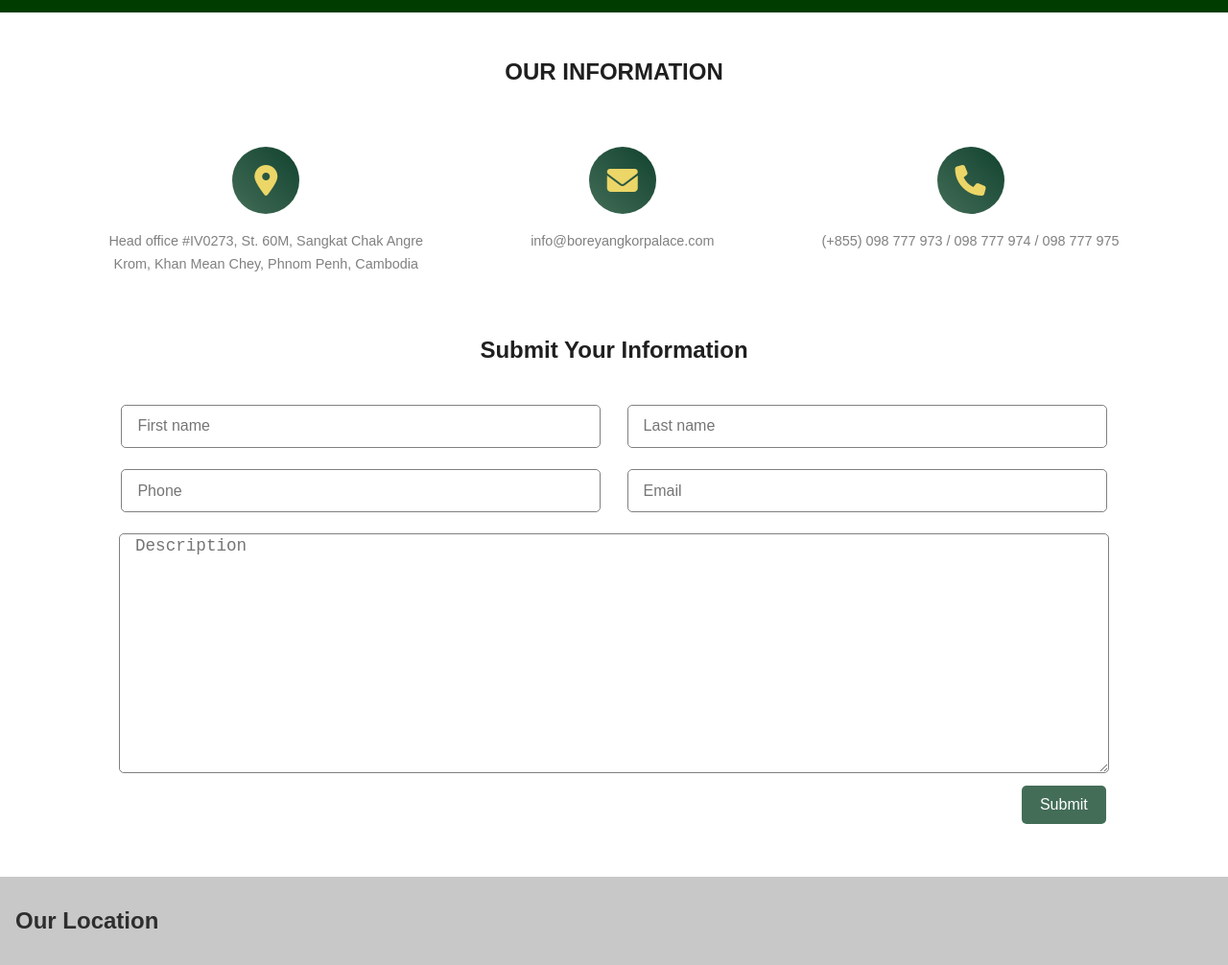
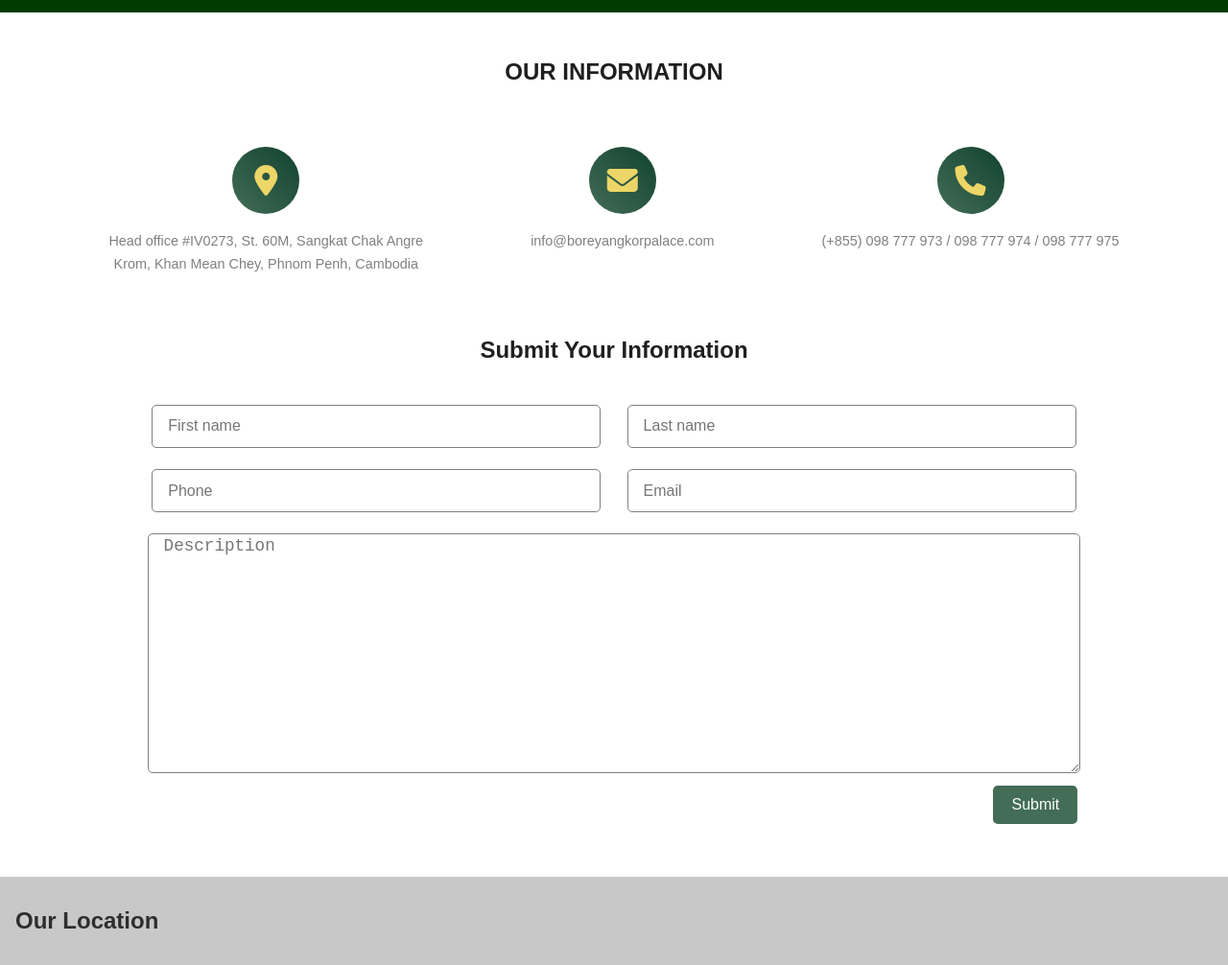
Before and after one commit to Chanheng-Ngen/Borey-Sell-Front-end.web, a plain HTML site: page contact.html in a window 1280 px wide. Shown: the part 76-1082 px from the top of the page at 96% size. Drawn offline with Linux system fonts and the light colour scheme; grey boxes are pictures that could not be loaded.

Commit message:
HTML-CSS-COMPLETED

```diff
--- a/style/style.css
+++ b/style/style.css
@@ -48,7 +48,7 @@
 .bg-ab-gy {
   background-color: var(--tx-gray);
 }
-.bg-white{
+.bg-white {
   background-color: white;
 }
 body {
@@ -144,7 +144,7 @@
 }
 .img-link {
   position: relative;
-  max-width: 500px;
+  max-width: 450px;
   height: 380px;
 }
 .img-link > a > img {
@@ -327,7 +327,7 @@
   border-bottom: 1px solid gray;
 }
 /* cotact on navbar */
-.container-influ{
+.container-influ {
   padding: 3rem 1rem;
 }
 .container {
@@ -378,7 +378,6 @@
   margin-top: 1rem;
   text-align: center;
 }
-
 .location {
   color: gray;
   font-size: 0.9rem;
@@ -398,7 +397,7 @@
   padding: 0.7rem 0rem;
 }
 .name {
-  width: 370px;
+  width: 80%;
   height: 45px;
 }
 .name > input {
@@ -412,7 +411,7 @@
   color: gray;
 }
 .descripe {
-  width: 370px;
+  width: 80%;
   height: 250px;
   position: relative;
 }
@@ -489,17 +488,14 @@
     flex-direction: row;
     justify-content: center;
   }
-  .name {
-    width: 500px;
-  }
   .container {
     padding: 0 3.5rem;
   }
+  .name {
+    width: 38.5%;
+  }
   .form-name {
     flex-direction: row;
-  }
-  .descripe {
-    width: 1032px;
   }
 }
 @media screen and (min-width: 999px) {
@@ -523,7 +519,7 @@
   /* end of navbar */
   /* block content */
   .img-link {
-    width: 470px;
+    min-width: 479px;
     height: 380px;
   }
   .detail-home {
@@ -541,7 +537,7 @@
     flex-direction: row;
   }
   .intro-link {
-    width: 450px;
+    width: 470px;
     height: 380px;
   }
   /* end of intro */
```
